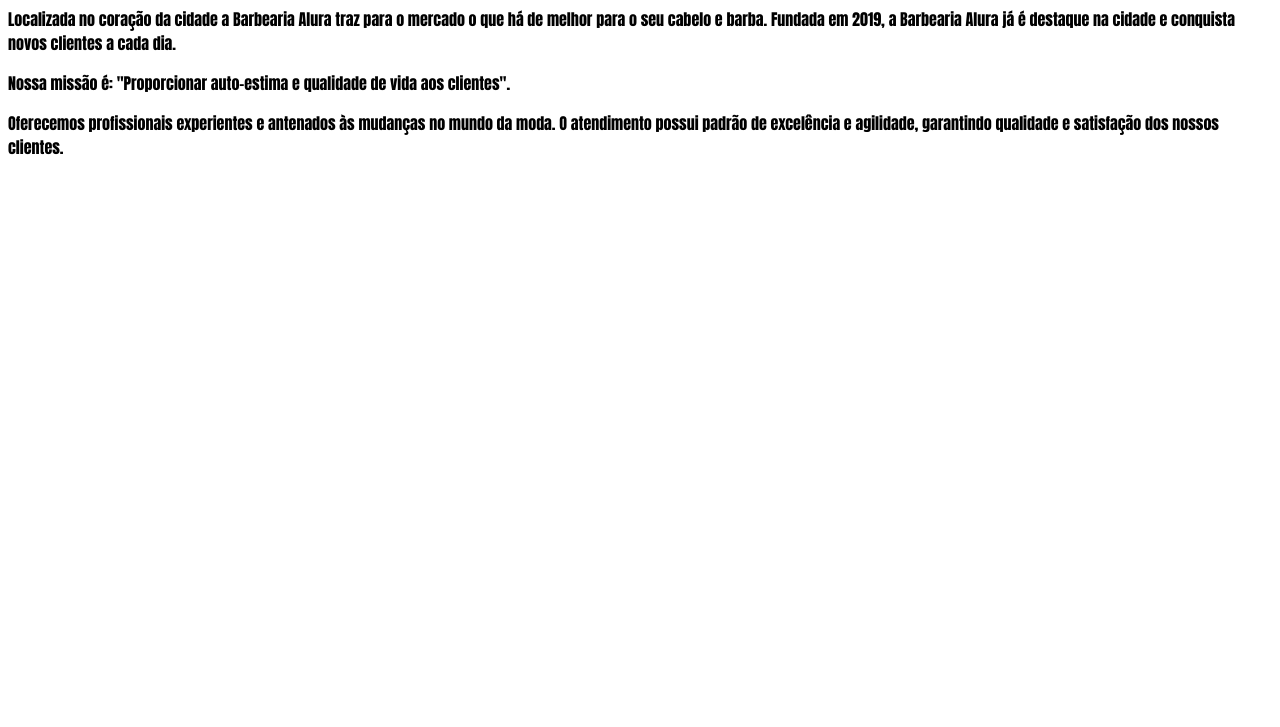
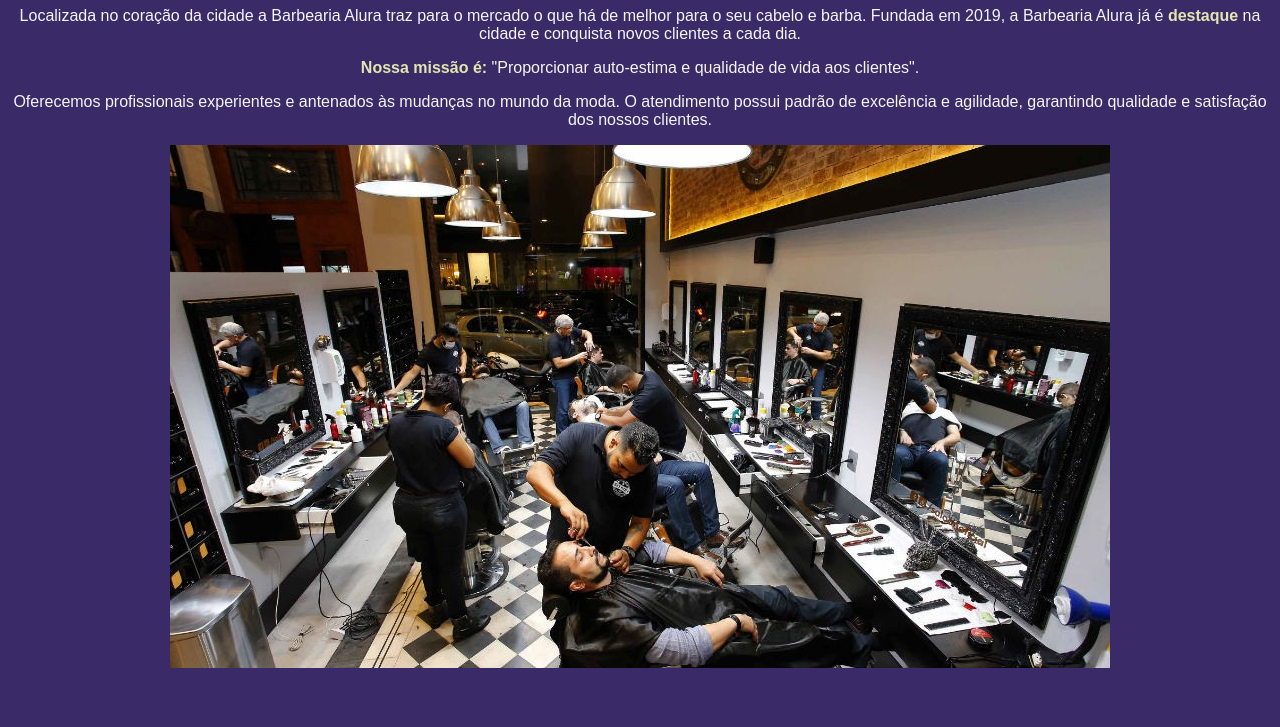
Before and after one commit to bnbsv/HTML-CSS, a plain HTML site: page index.html in a window 1280 px wide. Shown: the part 73-800 px from the top of the page. Drawn offline with Linux system fonts and the light colour scheme.

Commit message:
adding pictures

```diff
--- a/index.html
+++ b/index.html
@@ -19,5 +19,7 @@
         <p>Oferecemos profissionais experientes e antenados às mudanças no mundo da moda.
         O atendimento possui padrão de excelência e agilidade, garantindo qualidade e satisfação dos nossos clientes.</p>
 
+            <img src="barbershop.jpg">
+
     </body>
 </html>
--- a/style.css
+++ b/style.css
@@ -1,4 +1,13 @@
-p{
+body{
     font-size: 16px;
-    font-family: Impact, Haettenschweiler, 'Arial Narrow Bold', sans-serif;
+    font-family: Arial, Helvetica, sans-serif;
+    text-align: center;
+    background-color: rgb(58, 42, 104);
+    color: whitesmoke;
+
 }
+
+p b {
+    color:rgb(226, 230, 176)
+
+}
```
Also changed, not shown: barbershop.jpg (added).
